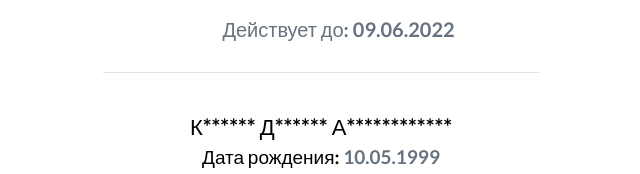
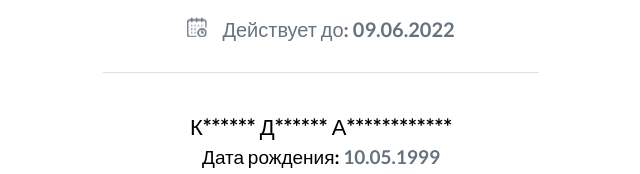
Before and after one commit to Difine/qr-certificate, a plain HTML site: page index.html in a window 1280 px wide. Shown: the part 356-530 px from the top of the page, 319-959 px from the left. Drawn offline with Linux system fonts and the light colour scheme.

Commit message:
Update style.css

```diff
--- a/style.css
+++ b/style.css
@@ -41,7 +41,7 @@ body {
 
 .data-expires:before {
     content: "";
-    background-image: url(/img/calendar_logo.PNG);
+    background-image: url(/calendar_logo.PNG);
     background-size: cover;
     display: inline-block;
     width: 20px;
```
